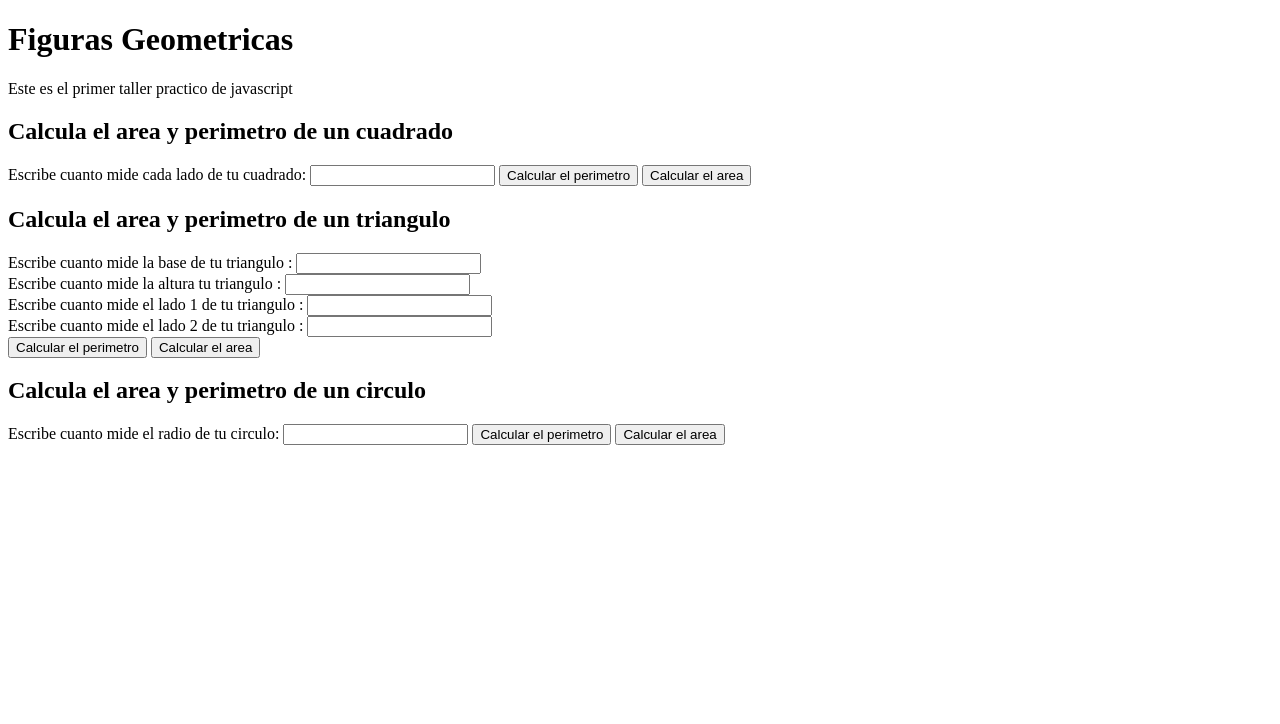
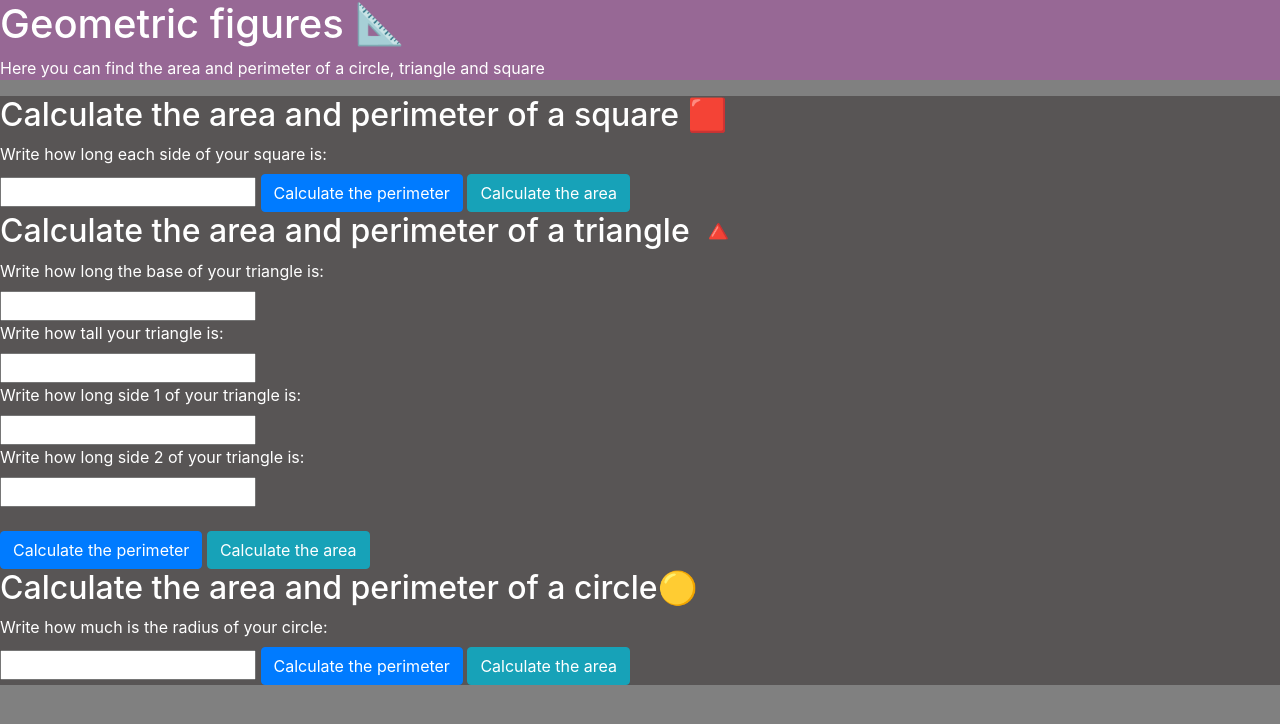
Before and after one commit to JuanDavidArce/Arce-Math, a plain HTML site: page figuras.html in a window 1280 px wide. Drawn offline with nearby package versions, Linux system fonts and the light colour scheme.

Commit message:
New styles

```diff
--- a/css/styles.css
+++ b/css/styles.css
@@ -0,0 +1,12 @@
+body {
+    font-family: Arial, Helvetica, sans-serif;
+    background-color: gray !important;
+}
+header {
+    background-color: rgb(151, 104, 149);
+    color: white;
+}
+main {
+    background-color: rgb(88, 85, 85);
+    color: white;
+}
--- a/figuras.html
+++ b/figuras.html
@@ -4,56 +4,63 @@
     <meta charset="UTF-8">
     <meta http-equiv="X-UA-Compatible" content="IE=edge">
     <meta name="viewport" content="width=device-width, initial-scale=1.0">
-    <title>Figuras Geometricas</title>
+    <title>Geometric figures</title>
+    <link rel="stylesheet" href="./css/styles.css">
+    <link rel="stylesheet" href="https://maxcdn.bootstrapcdn.com/bootstrap/4.0.0/css/bootstrap.min.css" integrity="sha384-Gn5384xqQ1aoWXA+058RXPxPg6fy4IWvTNh0E263XmFcJlSAwiGgFAW/dAiS6JXm" crossorigin="anonymous">
 </head>
 <body>
     <header>
-        <h1>Figuras Geometricas</h1>
-        <p>Este es el primer taller practico de javascript</p>
+        <h1>Geometric figures 📐 </h1>
+        <p>Here you can find the area and perimeter of a circle, triangle and square</p>
     </header>
     <main>
-        <h2>Calcula el area y perimetro de un cuadrado</h2>
+        <h2>Calculate the area and perimeter of a square 🟥</h2>
         <form action="">
-            <label for="inputCuadrado">Escribe cuanto mide cada lado de tu cuadrado:</label>
+            <label for="inputCuadrado">Write how long each side of your square is:</label>
+            <br>
             <input type="number" id="inputCuadrado">
-            <button type="button" onclick="calcularPerimetroCuadrado()">Calcular el perimetro</button>
-            <button type="button" onclick="calcularAreaCuadrado()">Calcular el area</button>
+            <button class="btn btn-primary" type="button" onclick="calcularPerimetroCuadrado()">Calculate the perimeter</button>
+            <button class="btn btn-info" type="button" onclick="calcularAreaCuadrado()">Calculate the area</button>
         </form>
 
-        <h2>Calcula el area y perimetro de un triangulo</h2>
+        <h2>Calculate the area and perimeter of a triangle 🔺 </h2>
         <form action="">
             <div>
-                <label for="inputTrianguloBase">Escribe cuanto mide la base de tu triangulo :</label>
+                <label for="inputTrianguloBase">Write how long the base of your triangle is:</label>
+                <br>
                 <input type="number" id="inputTrianguloBase">
             </div>
 
             <div>
-                <label for="inputTrianguloAltura">Escribe cuanto mide la altura tu triangulo :</label>
+                <label for="inputTrianguloAltura">Write how tall your triangle is:</label>
+                <br>
                 <input type="number" id="inputTrianguloAltura">
             </div>
 
             <div>
-                <label for="inputTrianguloLado1">Escribe cuanto mide el lado 1 de tu triangulo :</label>
+                <label for="inputTrianguloLado1">Write how long side 1 of your triangle is:</label>
+                <br>
                 <input type="number" id="inputTrianguloLado1">
             </div>
 
             <div>
-                <label for="inputTrianguloLado2">Escribe cuanto mide el lado 2 de tu triangulo :</label>
+                <label for="inputTrianguloLado2">Write how long side 2 of your triangle is:</label>
+                <br>
                 <input type="number" id="inputTrianguloLado2">
             </div>
-
-
-            <button type="button" onclick="calcularPerimetroTriangulo()">Calcular el perimetro</button>
-            <button type="button" onclick="calcularAreaTriangulo()">Calcular el area</button>
+            <br>
+            <button class="btn btn-primary" type="button" onclick="calcularPerimetroTriangulo()">Calculate the perimeter</button>
+            <button class="btn btn-info" type="button" onclick="calcularAreaTriangulo()">Calculate the area</button>
         </form>
 
 
-        <h2>Calcula el area y perimetro de un circulo</h2>
+        <h2>Calculate the area and perimeter of a circle🟡</h2>
         <form action="">
-            <label for="inputCirculo">Escribe cuanto mide el radio de tu circulo:</label>
+            <label for="inputCirculo">Write how much is the radius of your circle:</label>
+            <br>
             <input type="number" id="inputCirculo">
-            <button type="button" onclick="calcularPerimetroCirculo()">Calcular el perimetro</button>
-            <button type="button" onclick="calcularAreaCirculo()">Calcular el area</button>
+            <button class="btn btn-primary" type="button" onclick="calcularPerimetroCirculo()">Calculate the perimeter</button>
+            <button class="btn btn-info" type="button" onclick="calcularAreaCirculo()">Calculate the area</button>
         </form>
 
 
```
Also changed, not shown: descuentos.html (+7 -7 lines), promedio.html (added), universidad.html (added).
